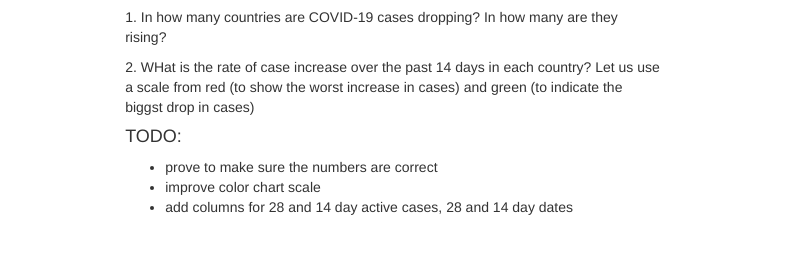
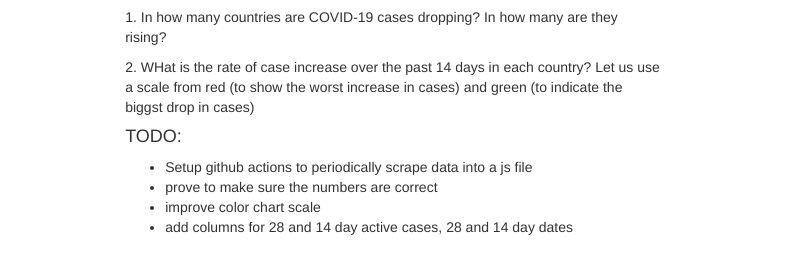
Before and after one commit to asyncverse/covid-status, a plain HTML site: page index.html in a window 1280 px wide. Shown: the part 139-408 px from the top of the page, without its empty margins (54-841 px from the left). Drawn offline with nearby package versions, Linux system fonts and the light colour scheme; no server answers.

Commit message:
add todo task

```diff
--- a/index.html
+++ b/index.html
@@ -24,6 +24,7 @@
 		<!-- Add TODO items -->
 		<h4>TODO:</h4>
 		<ul>
+			<li>Setup github actions to periodically scrape data into a js file</li>
 			<li>prove to make sure the numbers are correct</li>
 			<li>improve color chart scale</li>
 			<li>add columns for 28 and 14 day active cases, 28 and 14 day dates</li>
```
